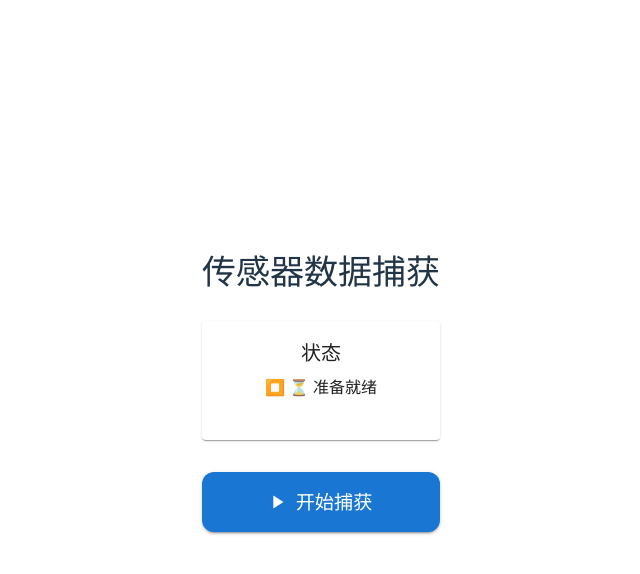
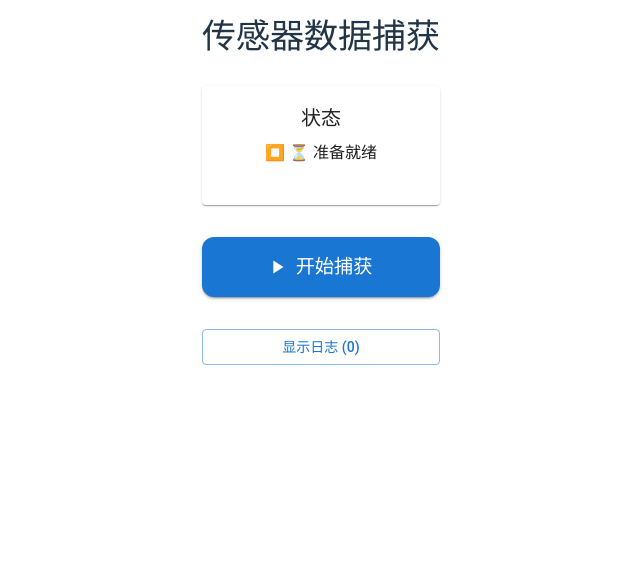
Before and after one commit to piceaasperatamastLiu/PhoneInertialNav, a React (Vite) app: page / in a window 1280 px wide. Shown: the top 574 px of the page, without its empty margins (319-959 px from the left). Built offline with nearby package versions, Linux system fonts and the light colour scheme.

Commit message:
add logger

```diff
--- a/src/App.tsx
+++ b/src/App.tsx
@@ -11,6 +11,7 @@ import {
 import { CloudDownload, PlayArrow, Stop } from '@mui/icons-material';
 import { createTheme, ThemeProvider } from '@mui/material/styles';
 
+import LoggerPanel from './LoggerPanel';
 import { Collector, type SensorData, type InitStatus } from './collector';
 
 const theme = createTheme({
@@ -36,7 +37,6 @@ export default function SensorCapturePage() {
   const [initStatus, setInitStatus] = useState<InitStatus | null>(null);
   const [collector, setCollector] = useState<Collector | null>(null);
 
-  // 初始化传感器（仅在点击"开始捕获"时调用）
   const initializeSensor = async () => {
     try {
       const newCollector = new Collector();
@@ -54,19 +54,17 @@ export default function SensorCapturePage() {
     }
   };
 
-  // 清理传感器实例
   const cleanupSensor = () => {
     if (collector) {
       collector.stop();
       setSensorData(collector.data());
-      setCollector(null); // 清除当前实例
+      setCollector(null);
     }
     setSensorInitialized(false);
   };
 
   useEffect(() => {
     return () => {
-      // 组件卸载时清理
       cleanupSensor();
     };
   }, []);
@@ -78,7 +76,6 @@ export default function SensorCapturePage() {
       setCaptureTime((prev) => prev + 1);
     }, 1000);
 
-    // 启动传感器
     try {
       collector.start();
     } catch (error) {
@@ -94,12 +91,10 @@ export default function SensorCapturePage() {
 
   const handleCaptureToggle = async () => {
     if (isCapturing) {
-      // 停止捕获
       setIsCapturing(false);
       setHasResult(true);
       cleanupSensor();
     } else {
-      // 开始捕获
       setIsCapturing(true);
       setCaptureTime(0);
       setHasResult(false);
@@ -135,12 +130,12 @@ export default function SensorCapturePage() {
           display: 'flex',
           flexDirection: 'column',
           alignItems: 'center',
-          justifyContent: 'center',
+          justifyContent: 'flex-start',
           padding: 2,
           textAlign: 'center',
+          overflow: 'auto',
         }}
       >
-        {/* 标题和UI部分保持不变 */}
         <Typography variant="h4" component="h1" gutterBottom>
           传感器数据捕获
         </Typography>
@@ -180,7 +175,7 @@ export default function SensorCapturePage() {
             size="large"
             startIcon={isCapturing ? <Stop /> : <PlayArrow />}
             onClick={handleCaptureToggle}
-            disabled={isCapturing && !isSensorInitialized} // 初始化过程中禁用按钮
+            disabled={isCapturing && !isSensorInitialized}
             sx={{ height: 60, width: '100%', fontSize: '1.2rem', borderRadius: 3 }}
           >
             {isCapturing ? '停止捕获' : '开始捕获'}
@@ -205,6 +200,8 @@ export default function SensorCapturePage() {
             </CardContent>
           </Card>
         )}
+
+        <LoggerPanel />
       </Container>
     </ThemeProvider>
   );
--- /dev/null
+++ b/src/LoggerPanel.tsx
@@ -0,0 +1,104 @@
+import { useState, useRef, useEffect } from "react";
+import {
+    Button,
+    Card,
+    CardContent,
+    Typography,
+    Box,
+} from '@mui/material';
+
+export default function LoggerPanel() {
+    const [logs, setLogs] = useState<string[]>([]);
+    const [isLogOpen, setIsLogOpen] = useState(false);
+    const logEndRef = useRef<HTMLDivElement>(null);
+
+
+    useEffect(() => {
+        const originalConsole = {
+            log: console.log,
+            warn: console.warn,
+            error: console.error
+        };
+
+        const interceptConsole = (method: keyof typeof originalConsole) => {
+            return (...args: any[]) => {
+                originalConsole[method](...args);
+                const message = args.map(arg =>
+                    typeof arg === 'object' ? JSON.stringify(arg) : String(arg)
+                ).join(' ');
+                setLogs(prev => [...prev, `${method.toUpperCase()}: ${message}`]);
+            };
+        };
+
+        console.log = interceptConsole('log');
+        console.warn = interceptConsole('warn');
+        console.error = interceptConsole('error');
+
+        return () => {
+            console.log = originalConsole.log;
+            console.warn = originalConsole.warn;
+            console.error = originalConsole.error;
+        };
+    }, []);
+
+    useEffect(() => {
+        logEndRef.current?.scrollIntoView({ behavior: 'smooth' });
+    }, [logs]);
+
+    const clearLogs = () => setLogs([]);
+
+    return (
+
+        <Box sx={{ width: '100%', mt: 2, mb: 2 }}>
+            <Button
+                variant="outlined"
+                onClick={() => setIsLogOpen(!isLogOpen)}
+                sx={{ mb: 1 }}
+                fullWidth
+            >
+                {isLogOpen ? '隐藏日志' : '显示日志'} ({logs.length})
+            </Button>
+
+            {isLogOpen && (
+                <Card sx={{ maxHeight: 200, overflow: 'auto' }}>
+                    <CardContent sx={{ p: 1 }}>
+                        <Box display="flex" justifyContent="space-between" alignItems="center" mb={1}>
+                            <Typography variant="subtitle2">控制台日志</Typography>
+                            <Button size="small" onClick={clearLogs} disabled={logs.length === 0}>
+                                清空
+                            </Button>
+                        </Box>
+                        <Box
+                            sx={{
+                                fontFamily: 'monospace',
+                                fontSize: 12,
+                                backgroundColor: '#f5f5f5',
+                                borderRadius: 1,
+                                p: 1,
+                                minHeight: 100,
+                                textAlign: "left"
+                            }}
+                        >
+                            {logs.length === 0 ? (
+                                <Typography color="text.secondary" sx={{ fontStyle: 'italic', textAlign: "center" }}>
+                                    暂无日志记录
+                                </Typography>
+                            ) : (
+                                logs.map((log, i) => (
+                                    <div key={i} style={{
+                                        marginBottom: 4,
+                                        color: log.startsWith('ERROR:') ? '#d32f2f' :
+                                            log.startsWith('WARN:') ? '#ffa000' : '#1976d2'
+                                    }}>
+                                        {log}
+                                    </div>
+                                ))
+                            )}
+                            <div ref={logEndRef} />
+                        </Box>
+                    </CardContent>
+                </Card>
+            )}
+        </Box>
+    );
+}
--- a/src/collector.ts
+++ b/src/collector.ts
@@ -59,7 +59,7 @@ export class Collector {
         }
     }
 
-    private updateData(): void {
+    private updateData(event: Event): void {
         const acc = this.sensors.accelerometer;
         const gyro = this.sensors.gyroscope;
 
@@ -75,7 +75,7 @@ export class Collector {
                     y: gyro.y ?? 0,
                     z: gyro.z ?? 0,
                 },
-                timestamp: Date.now(),
+                timestamp: event.timeStamp,
             };
 
             this.sensorData.push(data);
```
